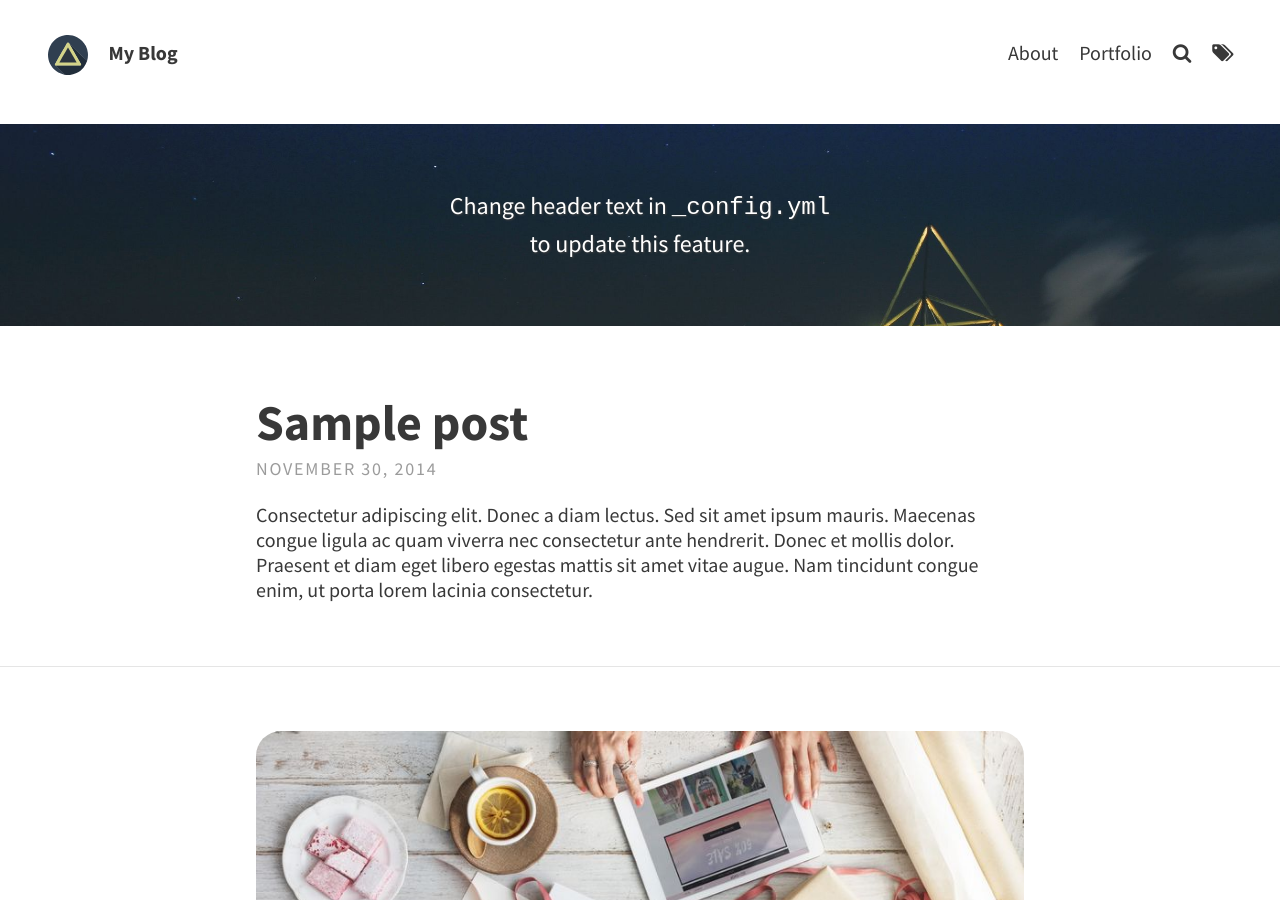
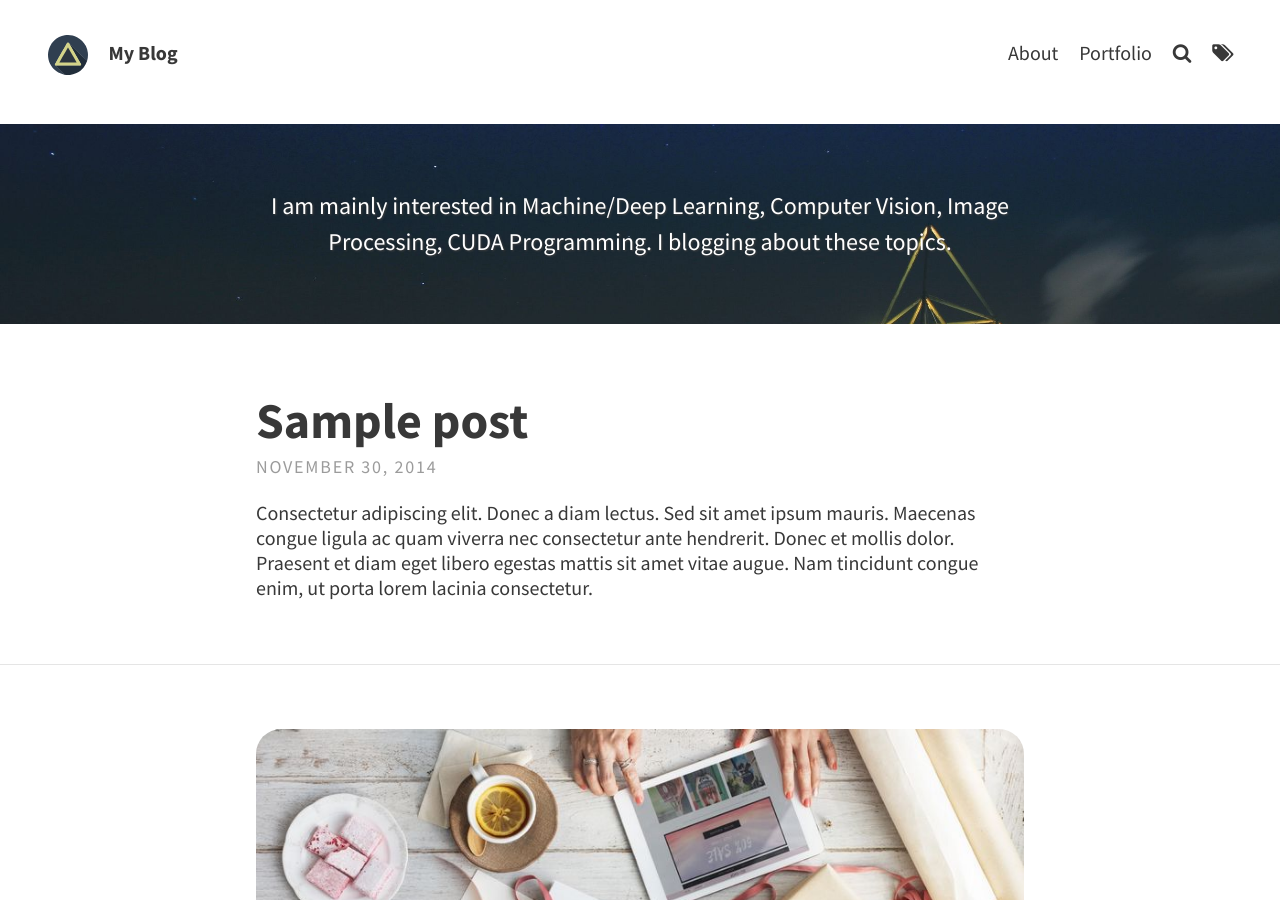
Before and after one commit to blgnksy/blgnksy.github.io, a Jekyll site: the page built from index.html, in a window 1280 px wide and 900 px high. Built offline with Jekyll 4.4.1, drawn with Linux system fonts in a browser that asks for light colours; the list of posts is cut into pages by our own code.

Commit message:
More update on config file

```diff
--- a/_config.yml
+++ b/_config.yml
@@ -15,7 +15,7 @@ theme_settings:
 
   # Header and footer text
   header_text: > #two or three lines to describe your site
-     <p>Change header text in <code>_config.yml</code> <br> to update this feature.</p>
+     <p>I am mainly interested in Machine/Deep Learning, Computer Vision, Image Processing, CUDA Programming. I blogging about these topics.</p>
   header_text_feature_image: assets/img/pexels/triangular.jpeg
   footer_text: >
    Powered by <a href="https://jekyllrb.com/">Jekyll</a> with <a href="https://github.com/sylhare/Type-on-Strap">Type on Strap</a>
```
